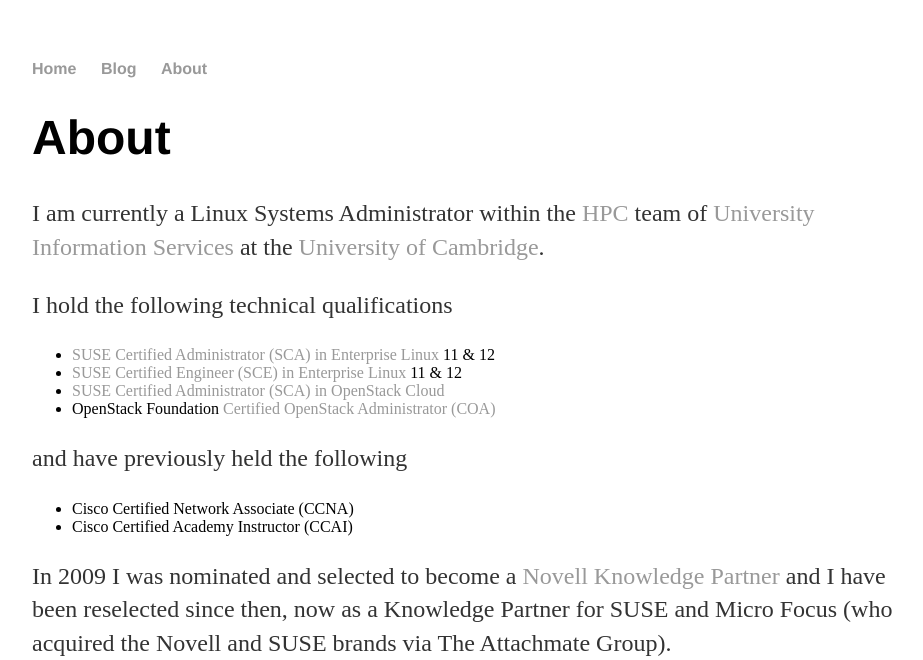
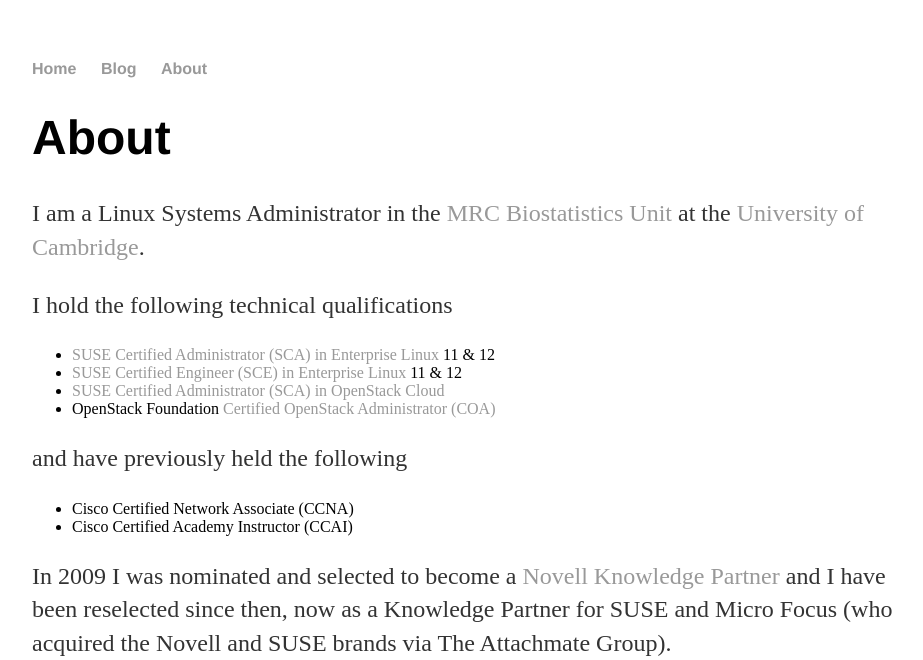
Before and after one commit to simonflood/simonflood.github.io, a Jekyll site: the page built from about/index.html, in a window 1280 px wide, cut to the strip 0-660 px from the top of the page. Shown: the whole strip, without its empty margins (160-1083 px from the left). Built offline with Jekyll 4.4.1, drawn with Linux system fonts in a browser that asks for light colours.

Commit message:
change of job

```diff
--- a/about/index.html
+++ b/about/index.html
@@ -4,7 +4,7 @@
 ---
 <div class="blurb">
 	<h1>About</h1>
-        <p>I am currently a Linux Systems Administrator within the <a href="http://www.hpc.cam.ac.uk/">HPC</a> team of <a href="http://www.uis.cam.ac.uk/">University Information Services</a> at the <a href="http://www.cam.ac.uk/">University of Cambridge</a>.</p>
+	<p>I am a Linux Systems Administrator in the <a href="https://www.mrc-bsu.cam.ac.uk">MRC Biostatistics Unit</a> at the <a href="http://www.cam.ac.uk/">University of Cambridge</a>.</p>
 	<p>I hold the following technical qualifications</p>
         <ul>
           <li /><a href="https://training.suse.com/certification/sca-linux/">SUSE Certified Administrator (SCA) in Enterprise Linux</a> 11 &amp; 12
```
